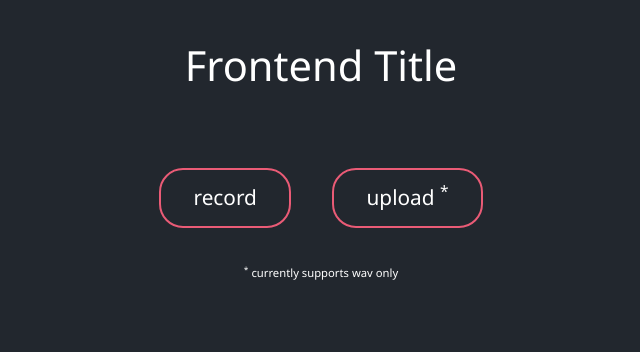
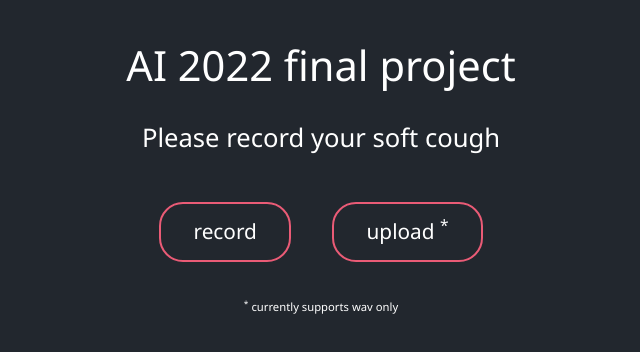
Before and after one commit to AI-LLZ/AI-frontend, a React (Create React App) app: page / in a window 1280 px wide. Shown: the top 352 px of the page, without its empty margins (319-959 px from the left). Built offline with nearby package versions, Linux system fonts and the light colour scheme; a web font is replaced by a local one.

Commit message:
fix icon, layout and instruction

```diff
--- a/public/index.html
+++ b/public/index.html
@@ -2,13 +2,13 @@
 <html lang="en">
   <head>
     <meta charset="utf-8" />
-    <link rel="icon" href="%PUBLIC_URL%/favicon.ico" />
+    <link rel="icon" href="%PUBLIC_URL%/favicon.png" />
     <meta name="viewport" content="width=device-width, initial-scale=1" />
     <meta name="theme-color" content="#ffffff" />
     <meta name="description" content="AI 2022 final project" />
-    <link rel="apple-touch-icon" href="%PUBLIC_URL%/logo192.png" />
+    <link rel="apple-touch-icon" href="%PUBLIC_URL%/favicon.png" />
     <link rel="manifest" href="%PUBLIC_URL%/manifest.json" />
-    <title>frontend</title>
+    <title>AI 2022</title>
   </head>
   <body>
     <noscript>You need to enable JavaScript to run this app.</noscript>
--- a/src/App.css
+++ b/src/App.css
@@ -14,7 +14,12 @@
 
 .App__title {
   font-size: calc(1em + 2vw);
-  margin: 1em 0;
+  margin: 1em 0 0.5em;
+}
+
+.App__subtitle {
+  font-size: calc(0.8em + 1vw);
+  margin: 0.5em 0;
 }
 
 .App__buttons {
--- a/src/App.tsx
+++ b/src/App.tsx
@@ -7,7 +7,7 @@ import Form, { formReducer } from "./components/Form";
 import "./App.css";
 
 const App = () => {
-  const [stage, setStage] = useState<number>(0);
+  const [stage, setStage] = useState(0);
   const [coughProgress, setProgress] = useState(0);
   const [recording, setRecording] = useState(false);
   const [hideUI, setHideUI] = useState(false);
@@ -110,41 +110,61 @@ const App = () => {
     }
 
     // this should not happen, but just in case
-    if (payload === null) {
-      return;
-    }
+    if (payload === null) return;
 
     const formData = new FormData();
-    formData.append("soft_cough", blobListRef.current[0]);
-    formData.append("heavy_cough", blobListRef.current[1]);
-    formData.append("soft_breath", blobListRef.current[2]);
-    formData.append("heavy_breath", blobListRef.current[3]);
+    for (let i = 0; i < 4; i++)
+      formData.append(stageToString(i), blobListRef.current[i]);
     formData.append("form", JSON.stringify(payload));
-    console.log(formData);
+
     const response = await fetch(process.env.REACT_APP_API_URL, {
       body: formData,
       method: "POST",
       mode: "cors"
     });
-    if (!response.ok) {
-      console.error(response);
-      return;
+    if (!response.ok) console.error(response);
+
+    setShowThanks(true);
+  };
+
+  const stageToString = (stage: number) => {
+    switch (stage) {
+      case 0:
+        return "soft_cough";
+      case 1:
+        return "heavy_cough";
+      case 2:
+        return "soft_breath";
+      case 3:
+        return "heavy_breath";
+      default:
+        return "";
     }
-    console.log(response);
-    setShowThanks(true);
   };
 
   return (
     <div className="App">
       <header className="App__header">
         {showThanks ? (
-          <div>Thank you for your submission!</div>
+          <div className="App__title">Thank you for your submission!</div>
         ) : (
           <>
-            <div className="App__title">Frontend Title</div>
-            <ProgressBar completed={coughProgress} />
+            <div className="App__title">AI 2022 final project</div>
+            {hideUI ? null : (
+              <>
+                <div className="App__subtitle">
+                  Please record your {stageToString(stage).replace("_", " ")}
+                </div>
+                <ProgressBar completed={coughProgress} />
+              </>
+            )}
             {payload === null ? null : (
-              <Form payload={payload} dispatchPayload={dispatchPayload} />
+              <>
+                <div className="App__subtitle">
+                  Please fill out the form below
+                </div>
+                <Form payload={payload} dispatchPayload={dispatchPayload} />
+              </>
             )}
             <div className="App__buttons">
               {hideUI ? null : (
--- a/src/components/Form/Form.css
+++ b/src/components/Form/Form.css
@@ -5,8 +5,9 @@
   font-size: calc(0.6em + 0.4vw);
 }
 
-.Form__group {
-  padding: 1em 0;
+.Form__input {
+  width: calc(2em + 5vw);
+  margin-left: 1em;
 }
 
 .Form__grid {
--- a/src/components/Form/index.tsx
+++ b/src/components/Form/index.tsx
@@ -42,47 +42,54 @@ const Form = ({ payload, dispatchPayload }: FormProps) => {
 
   return (
     <div className="Form">
-      <div className="Form__group">
+      <div className="Form__grid">
+        <div className="Form__grid-item">
           <label>Age</label>
           <input
-          type="number"
+            className="Form__input"
+            max={120}
             min={0}
-          max={120}
             onChange={e =>
               dispatchPayload({
                 type: "age",
                 value: parseInt(e.target.value, 10)
               })
             }
+            type="number"
             value={payload.age}
           />
+        </div>
+        <div className="Form__grid-item">
           <label>Gender</label>
           <select
-          value={payload.gender}
+            className="Form__input"
             onChange={e =>
               dispatchPayload({ type: "gender", value: e.target.value })
             }
+            value={payload.gender}
           >
             <option value="Male">Male</option>
             <option value="Female">Female</option>
             <option value="Other">Other</option>
           </select>
         </div>
-      <div className="Form__group">
-        <label>My vaccination status: </label>
+        <div className="Form__grid-item">
+          <label>My vaccination status</label>
           <select
-          value={payload.vaccination}
+            className="Form__input"
             onChange={e =>
               dispatchPayload({
                 type: "vaccination",
                 value: parseInt(e.target.value, 10)
               })
             }
+            value={payload.vaccination}
           >
             <option value={2}>2 doses</option>
             <option value={1}>1 dose</option>
             <option value={0}>0 dose</option>
           </select>
+        </div>
       </div>
       <div>Check the following if it matches you.</div>
       <div className="Form__grid">
```
Lines whose indentation alone changed are shown as unchanged.
